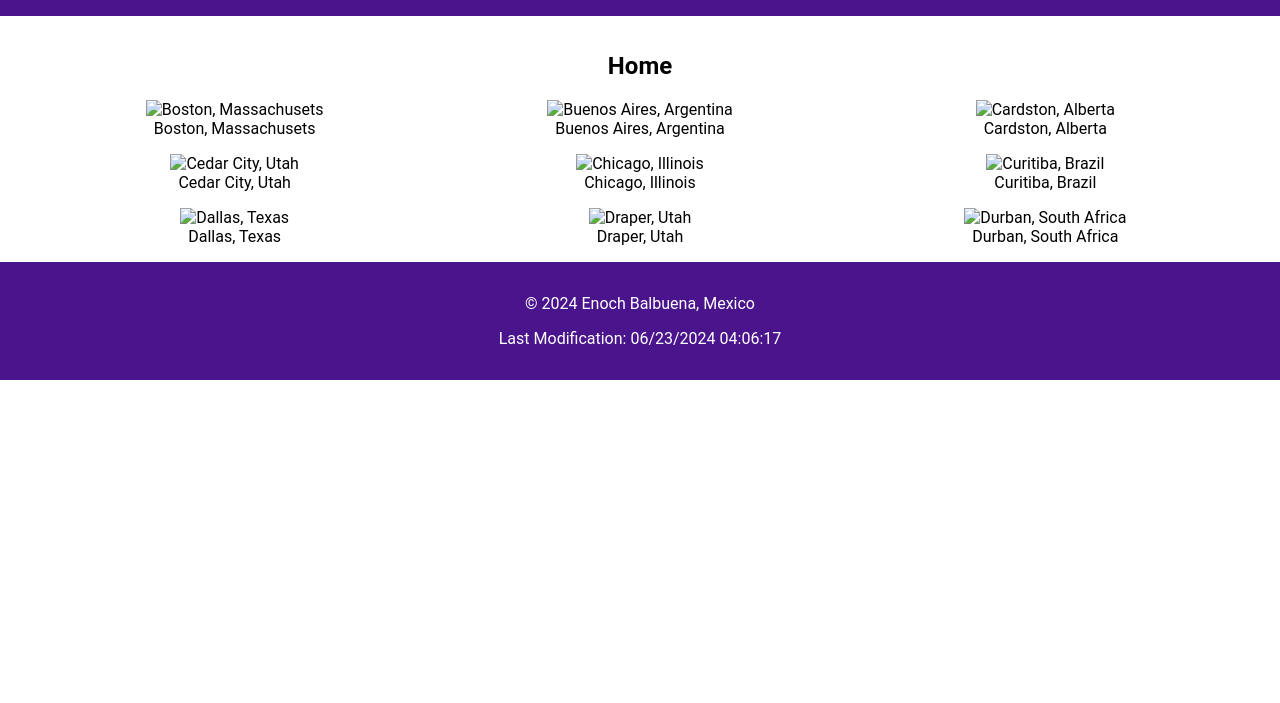
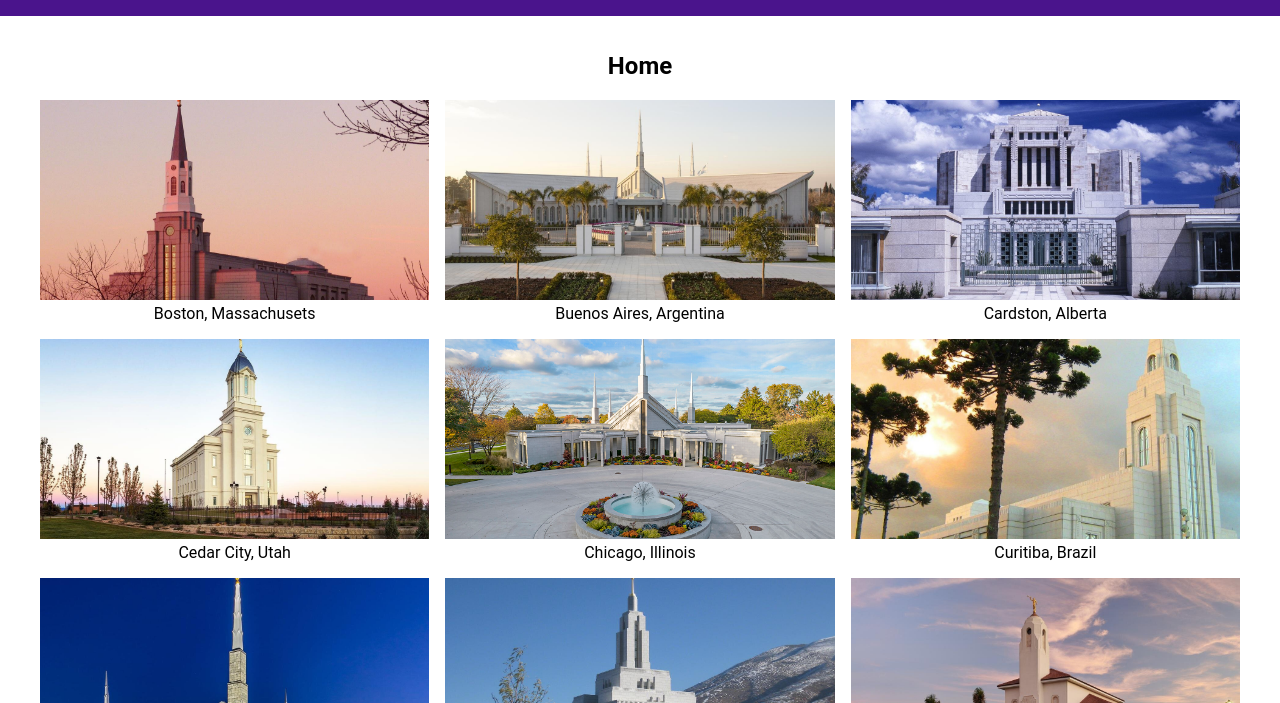
Before and after one commit to enochbalbuena/wdd131, a plain HTML site: page temples.html in a window 1280 px wide. Shown: the part 97-800 px from the top of the page. Drawn offline with Linux system fonts and the light colour scheme; the site is published under a folder, as on GitHub Pages, so addresses that start at the root find nothing.

Commit message:
corrected images path.html

```diff
--- a/temples.html
+++ b/temples.html
@@ -26,39 +26,39 @@
         <h2>Home</h2>
         <div class="gallery">
             <figure>
-                <img src="/images/boston-temple.jpg" alt="Boston, Massachusets">
+                <img src="images/boston-temple.jpg" alt="Boston, Massachusets">
                 <figcaption>Boston, Massachusets</figcaption>
             </figure>
             <figure>
-                <img src="/images/buenos-aires-temple.jpg" alt="Buenos Aires, Argentina">
+                <img src="images/buenos-aires-temple.jpg" alt="Buenos Aires, Argentina">
                 <figcaption>Buenos Aires, Argentina</figcaption>
             </figure>
             <figure>
-                <img src="/images/cardston-alberta-temple.jpg" alt="Cardston, Alberta">
+                <img src="images/cardston-alberta-temple.jpg" alt="Cardston, Alberta">
                 <figcaption>Cardston, Alberta</figcaption>
             </figure>
             <figure>
-                <img src="/images/cedar-city-temple.jpg" alt="Cedar City, Utah">
+                <img src="images/cedar-city-temple.jpg" alt="Cedar City, Utah">
                 <figcaption>Cedar City, Utah</figcaption>
             </figure>
             <figure>
-                <img src="/images/chicago-temple.jpg" alt="Chicago, Illinois">
+                <img src="images/chicago-temple.jpg" alt="Chicago, Illinois">
                 <figcaption>Chicago, Illinois</figcaption>
             </figure>
             <figure>
-                <img src="/images/curitiba-temple.jpg" alt="Curitiba, Brazil">
+                <img src="images/curitiba-temple.jpg" alt="Curitiba, Brazil">
                 <figcaption>Curitiba, Brazil</figcaption>
             </figure>
             <figure>
-                <img src="/images/dallas-texas-temple.jpg" alt="Dallas, Texas">
+                <img src="images/dallas-texas-temple.jpg" alt="Dallas, Texas">
                 <figcaption>Dallas, Texas</figcaption>
             </figure>
             <figure>
-                <img src="/images/draper-utah-temple.jpg" alt="Draper, Utah">
+                <img src="images/draper-utah-temple.jpg" alt="Draper, Utah">
                 <figcaption>Draper, Utah</figcaption>
             </figure>
             <figure>
-                <img src="/images/durban-south-africa-temple.jpg" alt="Durban, South Africa">
+                <img src="images/durban-south-africa-temple.jpg" alt="Durban, South Africa">
                 <figcaption>Durban, South Africa</figcaption>
             </figure>
         </div>
```
